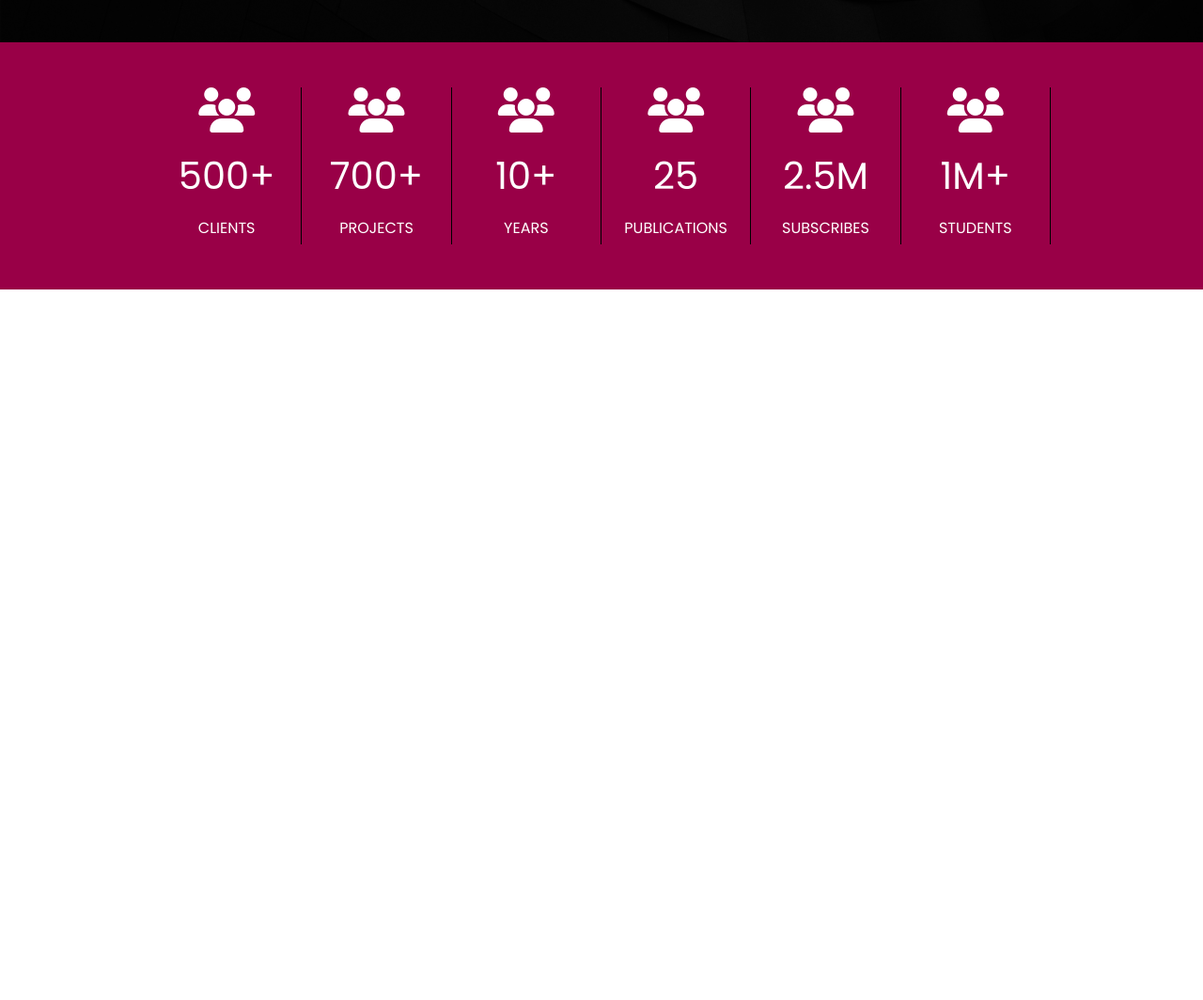
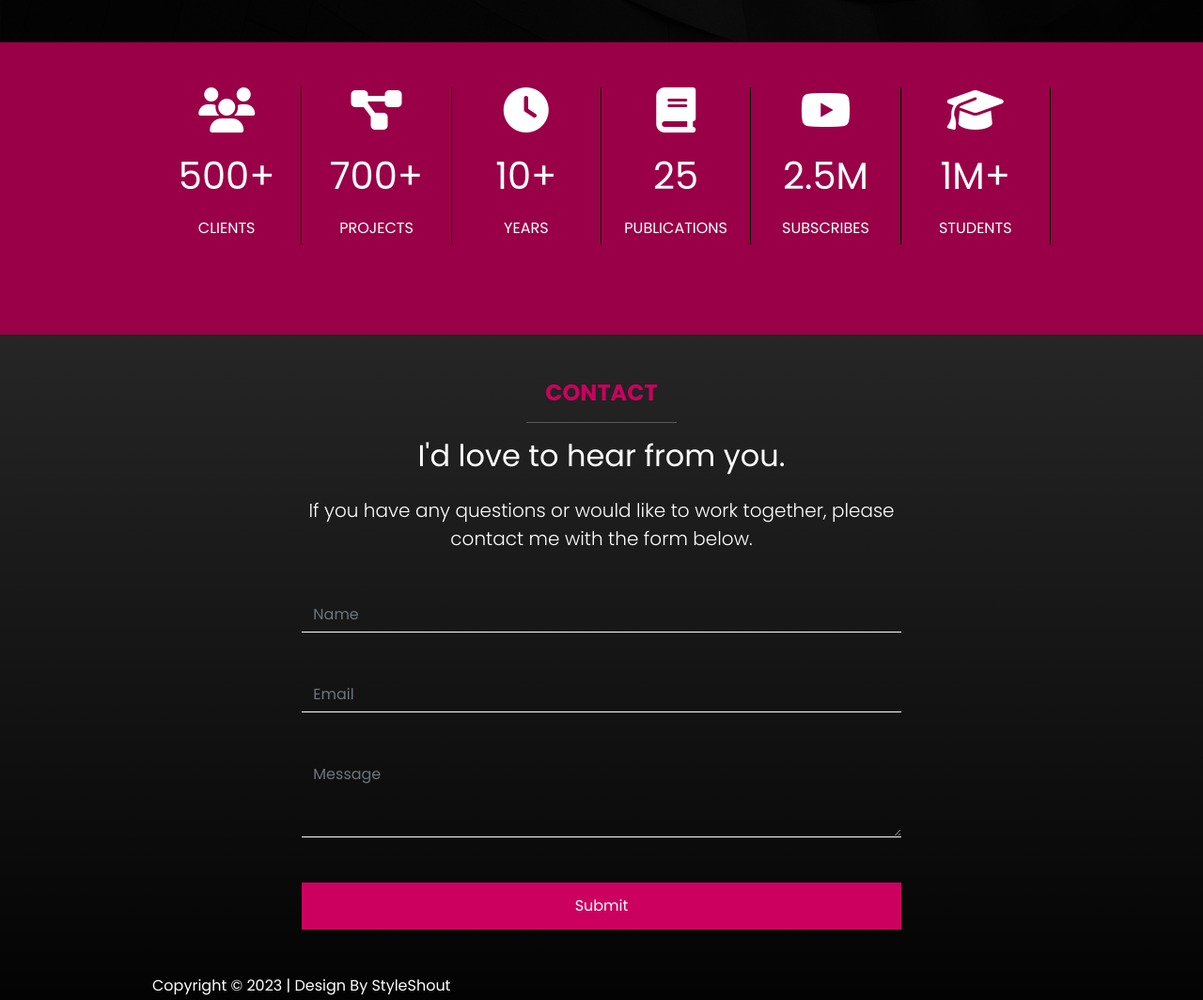
Before and after one commit to alziani/portfolio-website, a website: page index.html in a window 1280 px wide. Shown: the part 3855-4919 px from the top of the page at 94% size. Before the commit the page ends 4163 px from the top, so only its background shows below. Drawn offline with nearby package versions, Linux system fonts and the light colour scheme; files that its build step writes are made by us from their sources.

Commit message:
Finishing the project

```diff
--- a/index.html
+++ b/index.html
@@ -293,44 +293,44 @@
 <section class="statistics py-5 text-bg-secondary">
   <div class="container">
     <div class="row parent g-0">
-      <div class="col-md-4 col-lg-2 text-center   ">
+      <div class="col-md-4 col-lg-2 mb-5 text-center   ">
         <div class="border-dark">
           <i class="fas fa-users fa-3x mb-3"></i>
           <p class="fs-1">500+</p>
           <h3 class="text-uppercase fs-6">clients</h3>
         </div>
       </div>
-      <div class="col-md-4 col-lg-2 text-center   ">
+      <div class="col-md-4 col-lg-2 mb-5 text-center   ">
         <div class="border-dark">
-          <i class="fas fa-users fa-3x mb-3"></i>
+          <i class="fas fa-project-diagram fa-3x mb-3"></i>
           <p class="fs-1">700+</p>
           <h3 class="text-uppercase fs-6">projects</h3>
         </div>
       </div>
-      <div class="col-md-4 col-lg-2 text-center   ">
+      <div class="col-md-4 col-lg-2 mb-5 text-center   ">
         <div class="border-dark">
-          <i class="fas fa-users fa-3x mb-3"></i>
+          <i class="fas fa-clock fa-3x mb-3"></i>
           <p class="fs-1">10+</p>
           <h3 class="text-uppercase fs-6">years</h3>
         </div>
       </div>
-      <div class="col-md-4 col-lg-2 text-center   ">
+      <div class="col-md-4 col-lg-2 mb-5 text-center   ">
         <div class="border-dark">
-          <i class="fas fa-users fa-3x mb-3"></i>
+          <i class="fas fa-book fa-3x mb-3"></i>
           <p class="fs-1">25</p>
           <h3 class="text-uppercase fs-6">publications</h3>
         </div>
       </div>
-      <div class="col-md-4 col-lg-2 text-center   ">
+      <div class="col-md-4 col-lg-2 mb-5 text-center   ">
         <div class="border-dark">
-          <i class="fas fa-users fa-3x mb-3"></i>
+          <i class="fa-brands fa-youtube fa-3x mb-3"></i>
           <p class="fs-1">2.5M</p>
           <h3 class="text-uppercase fs-6">subscribes</h3>
         </div>
       </div>
-      <div class="col-md-4 col-lg-2 text-center   ">
+      <div class="col-md-4 col-lg-2 mb-5 text-center   ">
         <div class="border-dark">
-          <i class="fas fa-users fa-3x mb-3"></i>
+          <i class="fas fa-graduation-cap fa-3x mb-3"></i>
           <p class="fs-1">1M+</p>
           <h3 class="text-uppercase fs-6">students</h3>
         </div>
@@ -338,6 +338,40 @@
     </div>
   </div>
 </section>
+
+<!-- Contact -->
+<div class="contact text-bg-dark bg-gradient py-5">
+  <div class="container">
+    <div class="col-md-8 offset-md-2">
+      <div class="text-center mb-5">
+        <h4 class="text-primary fw-bold text-uppercase ">contact</h4>
+        <hr class="w-25 mx-auto" />
+        <h2 class="mb-4">I'd love to hear from you.</h2>
+        <p class="lead">If you have any questions or would like to work together, please contact me with the form below.
+        </p>
+      </div>
+      <form class="mb-5">
+        <div class="mb-5">
+          <input type="text" class="form-control  rounded-0  " placeholder="Name">
+        </div>
+        <div class="mb-5">
+          <input type="email" class="form-control rounded-0 " placeholder="Email">
+        </div>
+        <div class="mb-5">
+          <textarea class="form-control  rounded-0" placeholder="Message" rows="3"></textarea>
+        </div>
+        <div class="d-grid">
+          <button class="btn btn-primary">Submit</button>
+
+        </div>
+      </form>
+
+    </div>
+
+    <p>Copyright © 2023 | Design By StyleShout</p>
+
+  </div>
+</div>
 
 
 <body>
--- a/scss/styles.scss
+++ b/scss/styles.scss
@@ -45,6 +45,21 @@
     border-right: solid 1px #000;
 }
 
+.contact input,
+.contact textarea {
+    background: transparent;
+    border-radius: none !important;
+    border: none;
+    border-bottom: white solid 1px;
+}
+
+.contact input:focus,
+.contact textarea:focus {
+    background: transparent;
+
+}
+
+
 @media (max-width: 768px) {
     .icons {
         bottom: 40px !important;
```
